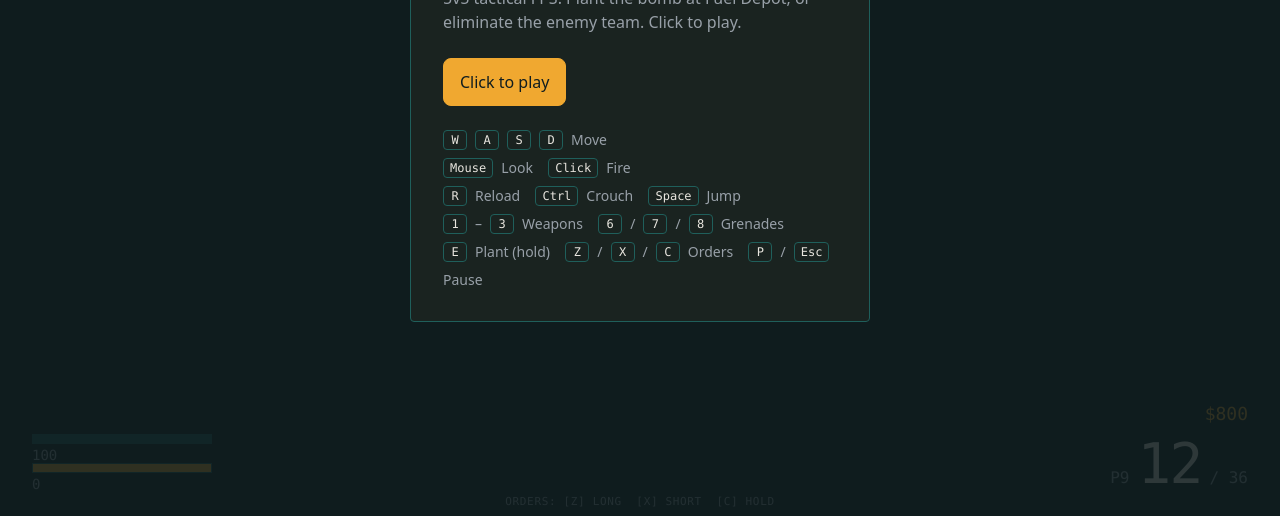
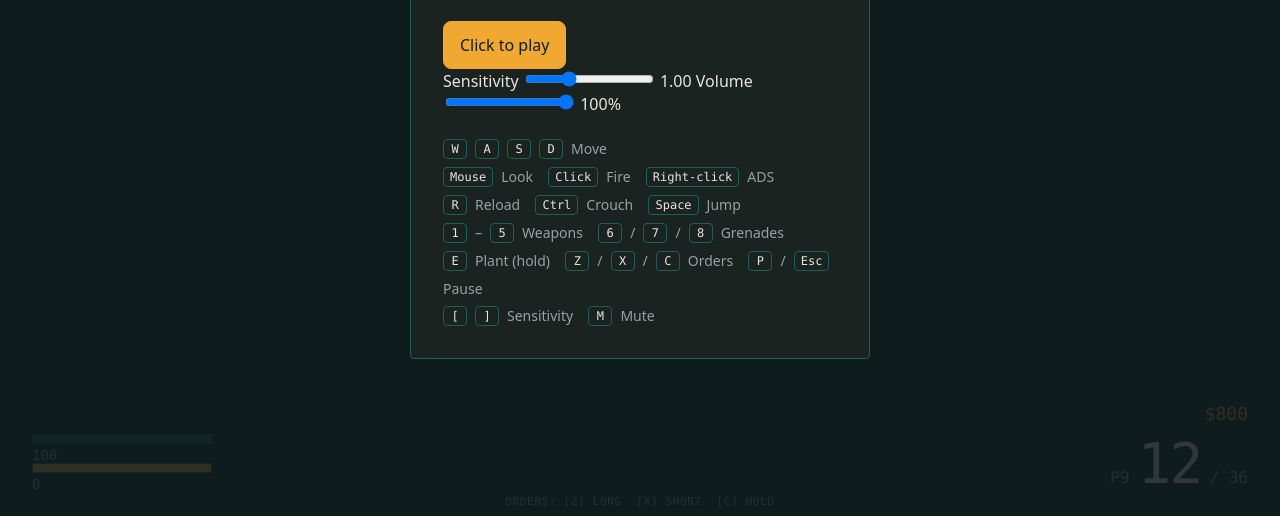
Before and after one commit to einsteincy/threejs-fps-01-entry, a plain HTML site: page game/index.html in a window 1280 px wide. Shown: the part 284-800 px from the top of the page. Drawn offline with nearby package versions, Linux system fonts and the light colour scheme.

Commit message:
P2: bomb, economy, buy menu (5 weapons), grenades, ADS, orders, settings, named playbook

```diff
--- a/game/index.html
+++ b/game/index.html
@@ -6,10 +6,12 @@ bots with radio callouts. JUDGE NOTE — criterion map (what proves each rule):
    player.js movement, bots.js opponents, hud.js health/ammo/timer/score.
    Pause: main.js pauseGame/resumeGame (Esc/P). Rounds end on team
    elimination / detonation / defuse / timer and start again.
-2 Gunplay — weapons.js 3 weapons (P9/HORNET/VK-7, P2 adds BREACHER/LONGSHOT),
-   spread + bloom + recoil punish moving fire; player.js ADS hook (P2).
-3 Tactics — team.js IGL orders Z/X/C (P2), radio callouts, round plans;
-   economy.js buy menu; bomb.js plant/defuse; map.js flare vent (P3).
+2 Gunplay — weapons.js 5 weapons (P9/HORNET/VK-7/BREACHER/LONGSHOT),
+   spread + bloom + recoil punish moving fire; player.js ADS (right mouse:
+   FOV 74->56, DMR 44; spread x0.5, DMR x0.3; sensitivity x0.7).
+3 Tactics — team.js IGL orders Z/X/C, radio callouts, round plans, named
+   playbook (LONG/SHORT/SPLIT/HOLD-SAVE/RETAKE); economy.js buy menu;
+   bomb.js plant/defuse; map.js flare vent (P3).
 4 Map/look — map.js Flare Yard 7: 48x32 m, 3 lanes, flare stack, fuel depot,
    dusk palette (palette.js), amber sun + sodium lights + fog.
 5 Code — one module per job; 120 Hz fixed-step sim apart from rendering
@@ -61,7 +63,7 @@ are data-driven modules. No CDN, no external assets, system fonts only.
     <h2>BUY — Round <span id="buy-round">1</span></h2>
     <div class="buy-meta"><span id="buy-money">$800</span><span id="buy-timer">BUY 15s</span></div>
     <div id="buy-grid"></div>
-    <p class="buy-note">Click an item or press its key. Weapons 1–3, armor 4, ammo 5, grenades 6–8. B closes.</p>
+    <p class="buy-note">Click an item or press its key. Weapons 1–5, armor 9, ammo 0, grenades 6–8. B closes.</p>
   </section>
 </div>
 
@@ -70,12 +72,17 @@ are data-driven modules. No CDN, no external assets, system fonts only.
     <h1 id="overlay-title">DUSKLINE — Flare Yard 7</h1>
     <p id="overlay-copy">5v5 tactical FPS. Plant the bomb at Fuel Depot, or eliminate the enemy team. Click to play.</p>
     <button id="play" type="button">Click to play</button>
+    <div id="settings">
+      <label>Sensitivity <input id="set-sens" type="range" min="0.3" max="2.5" step="0.05" value="1"> <span id="set-sens-val">1.00</span></label>
+      <label>Volume <input id="set-vol" type="range" min="0" max="1" step="0.05" value="1"> <span id="set-vol-val">100%</span></label>
+    </div>
     <ul class="keys">
       <li><kbd>W</kbd><kbd>A</kbd><kbd>S</kbd><kbd>D</kbd> Move</li>
-      <li><kbd>Mouse</kbd> Look &nbsp; <kbd>Click</kbd> Fire</li>
+      <li><kbd>Mouse</kbd> Look &nbsp; <kbd>Click</kbd> Fire &nbsp; <kbd>Right-click</kbd> ADS</li>
       <li><kbd>R</kbd> Reload &nbsp; <kbd>Ctrl</kbd> Crouch &nbsp; <kbd>Space</kbd> Jump</li>
-      <li><kbd>1</kbd>–<kbd>3</kbd> Weapons &nbsp; <kbd>6</kbd>/<kbd>7</kbd>/<kbd>8</kbd> Grenades</li>
+      <li><kbd>1</kbd>–<kbd>5</kbd> Weapons &nbsp; <kbd>6</kbd>/<kbd>7</kbd>/<kbd>8</kbd> Grenades</li>
       <li><kbd>E</kbd> Plant (hold) &nbsp; <kbd>Z</kbd>/<kbd>X</kbd>/<kbd>C</kbd> Orders &nbsp; <kbd>P</kbd>/<kbd>Esc</kbd> Pause</li>
+      <li><kbd>[</kbd> <kbd>]</kbd> Sensitivity &nbsp; <kbd>M</kbd> Mute</li>
     </ul>
   </section>
 </div>
```
